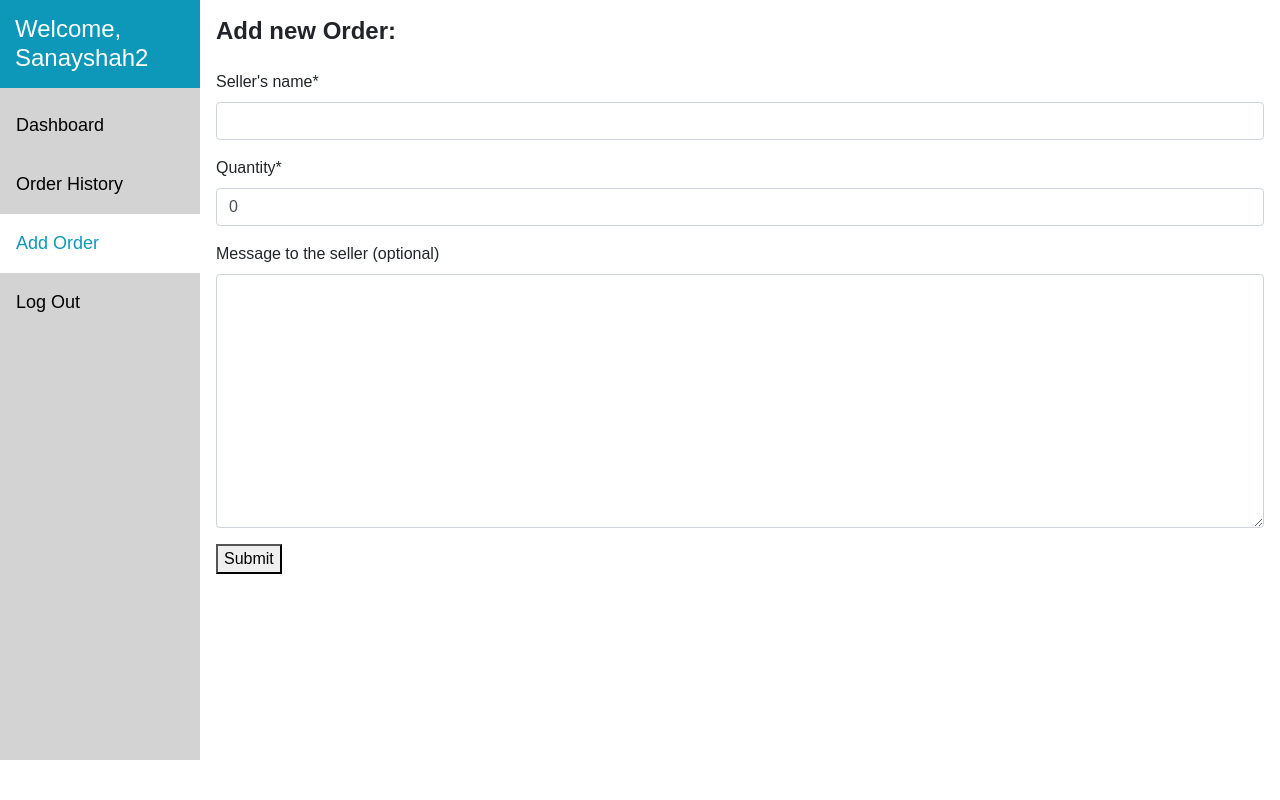
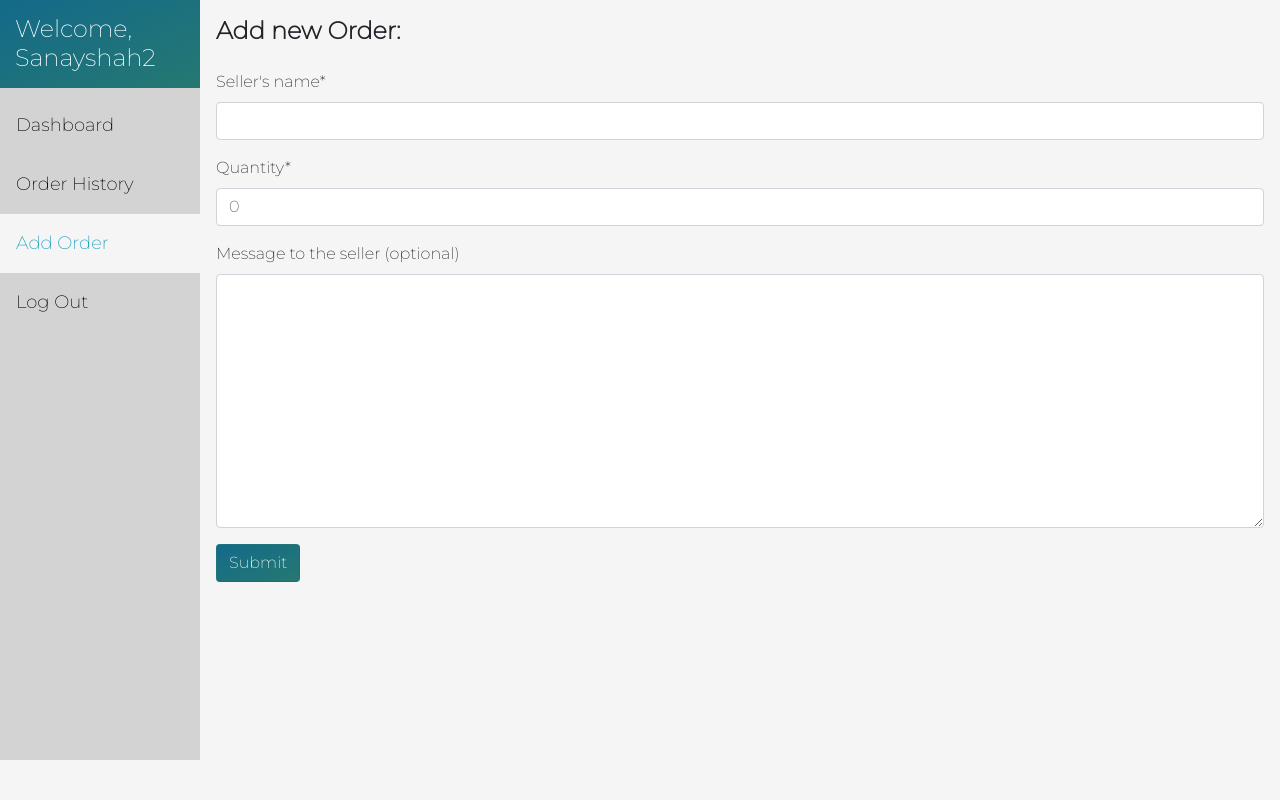
Before and after one commit to Sanayshah2/strikeproject, a Django app: page /add-order/ in a window 1280 px wide. Run offline with Django 3.2, Linux system fonts and the light colour scheme; a user stored in the database is signed in; some libraries are stand-ins or nearby versions.

Commit message:
Inital commit 3

```diff
--- a/StrikeProject/Client/models.py
+++ b/StrikeProject/Client/models.py
@@ -9,6 +9,7 @@ class Client(models.Model):
     product=models.CharField(default='', max_length = 40, verbose_name='Product Name')
     company=models.CharField(default='', max_length = 40, verbose_name='Company Name')
     capacity = models.IntegerField(default=0, verbose_name="Inventory's Capacity (Number of Units)")
+    auto_order = models.BooleanField(default=False)
     def __str__(self):
         return f"{self.user.username}"
 
--- a/StrikeProject/Client/templates/Client/addOrder.html
+++ b/StrikeProject/Client/templates/Client/addOrder.html
@@ -26,6 +26,10 @@
     .title{
         font-weight: bold;
 
+    }
+
+    body{
+        background-color: whitesmoke;
     }
 
 
@@ -74,7 +78,7 @@
 
 
 
-            <button type='submit'>Submit</button>
+            <button class="btn " style="background-image: linear-gradient(to bottom right, #136a8a, #267871);color: white;" type='submit'>Submit</button>
         </form>
 
     </div>
--- a/StrikeProject/Client/templates/Client/base.html
+++ b/StrikeProject/Client/templates/Client/base.html
@@ -18,6 +18,7 @@
         <meta charset="utf-8">
         <meta name="viewport" content="width=device-width, initial-scale=1.0">
         <link rel="stylesheet" href="https://maxcdn.bootstrapcdn.com/bootstrap/4.0.0/css/bootstrap.min.css" integrity="sha384-Gn5384xqQ1aoWXA+058RXPxPg6fy4IWvTNh0E263XmFcJlSAwiGgFAW/dAiS6JXm" crossorigin="anonymous">
+        <link href="https://fonts.googleapis.com/css2?family=Montserrat:wght@200&family=Open+Sans&display=swap" rel="stylesheet">
         <script src="https://code.jquery.com/jquery-3.2.1.slim.min.js" integrity="sha384-KJ3o2DKtIkvYIK3UENzmM7KCkRr/rE9/Qpg6aAZGJwFDMVNA/GpGFF93hXpG5KkN" crossorigin="anonymous"></script>
 <script src="https://cdnjs.cloudflare.com/ajax/libs/popper.js/1.12.9/umd/popper.min.js" integrity="sha384-ApNbgh9B+Y1QKtv3Rn7W3mgPxhU9K/ScQsAP7hUibX39j7fakFPskvXusvfa0b4Q" crossorigin="anonymous"></script>
 <script src="https://maxcdn.bootstrapcdn.com/bootstrap/4.0.0/js/bootstrap.min.js" integrity="sha384-JZR6Spejh4U02d8jOt6vLEHfe/JQGiRRSQQxSfFWpi1MquVdAyjUar5+76PVCmYl" crossorigin="anonymous"></script>
@@ -115,7 +116,7 @@
 }
 body{
     background-color: white;
-    font-family: Arial, Helvetica, sans-serif;
+    font-family: 'Montserrat', sans-serif;
     height: 100%;
 }
 
--- a/StrikeProject/Client/templates/Client/ngo_sidebar.html
+++ b/StrikeProject/Client/templates/Client/ngo_sidebar.html
@@ -26,19 +26,19 @@
   display: block;
   color: white;
   padding: 15px;
-  background-color: #0D98BA;
+  background-image: linear-gradient(to bottom right, #136a8a, #267871);
 }
 
 /* Active/current link */
 .sidebar a.active {
-  background-color: white;
+  background-color: whitesmoke;
   color: #0D98BA;
 
 }
 
 /* Links on mouse-over */
 .sidebar a:hover:not(.active) {
-  background-color: white;
+  background-color: whitesmoke;
   color: #0D98BA;
 
 
--- a/StrikeProject/Client/templates/Client/order_history.html
+++ b/StrikeProject/Client/templates/Client/order_history.html
@@ -5,15 +5,16 @@
 
 <style>
     table {
-  font-family: arial, sans-serif;
   border-collapse: collapse;
   width: 100%;
+  border-radius: 10px;
 }
 
 td, th {
-  border: 1px solid #dddddd;
+  /* border: 1px solid #dddddd; */
   text-align: left;
   padding: 8px;
+  border-radius: 10px;
 }
 
 tr:nth-child(even) {
--- a/StrikeProject/Client/urls.py
+++ b/StrikeProject/Client/urls.py
@@ -13,6 +13,7 @@ urlpatterns = [
     path('add-order/', views.addOrder, name='addOrder'),
     path('client-dashboard/', views.ClientDashboard, name='ClientDashboard'),
     path('order-history/', views.OrderHistory, name='OrderHistory'),
+    path('auto-order/', views.AutoOrder, name='AutoOrder'),
     # path('ngo-requirement-view/<int:rid>/', views.ngoRequirementView, name='ngoRequirementView'),
     # path('donor-requirement-view/<int:rid>/', views.donorRequirementView, name='donorRequirementView'),
     # path('donor-dashboard/', views.donorDashboard, name='donorDashboard'),
--- a/StrikeProject/Client/views.py
+++ b/StrikeProject/Client/views.py
@@ -100,6 +100,10 @@ def ClientDashboard(request):
     client=Client.objects.get(user=request.user)
     count1=Count_table.objects.filter(user = request.user.username).last()
     orders=list(Order.objects.filter(client=client))
+    checked_val='i'
+    if client.auto_order == True:
+        checked_val='checked'
+
     print(orders)
     tq=0
     for x in orders:
@@ -109,7 +113,8 @@ def ClientDashboard(request):
         'client':client,
         'count1':count1,
         'tq':tq,
-        'dashboard':'active'
+        'dashboard':'active',
+        'checked': checked_val
 
     }
 
@@ -160,3 +165,18 @@ def addOrder(request):
     else:
         form=AddOrderForm()
     return render(request,'Client/addOrder.html',{'form':form,'addOrder':'active'})
+
+
+def AutoOrder(request):
+
+    if request.method=='POST':
+        client=Client.objects.get(user=request.user)
+        if client.auto_order==True:
+            client.auto_order=False
+        else:
+            client.auto_order=True
+
+
+
+        client.save()
+        return redirect('ClientDashboard')
```
Also changed, not shown: StrikeProject/Client/templates/Client/ngo_dashboard.html (+33 -9 lines), StrikeProject/Client/migrations/0001_initial.py, StrikeProject/Client/migrations/0002_count_table_client.py (deleted), StrikeProject/Client/migrations/0003_userdata.py (deleted), StrikeProject/Client/migrations/0004_auto_20210317_2024.py (deleted).
